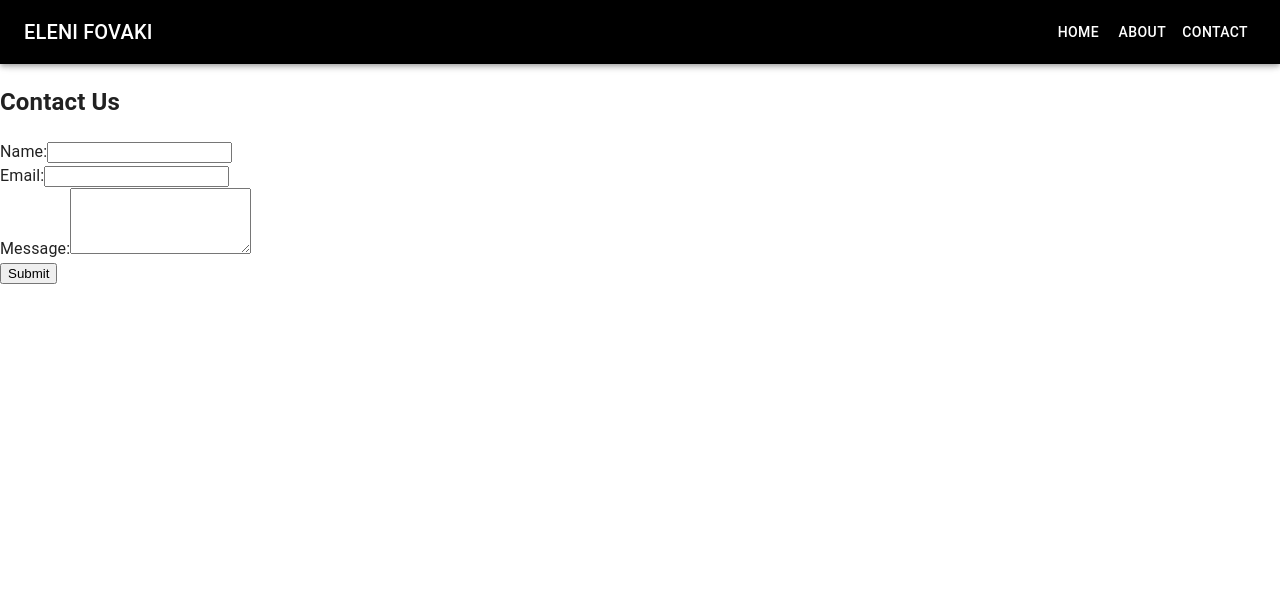
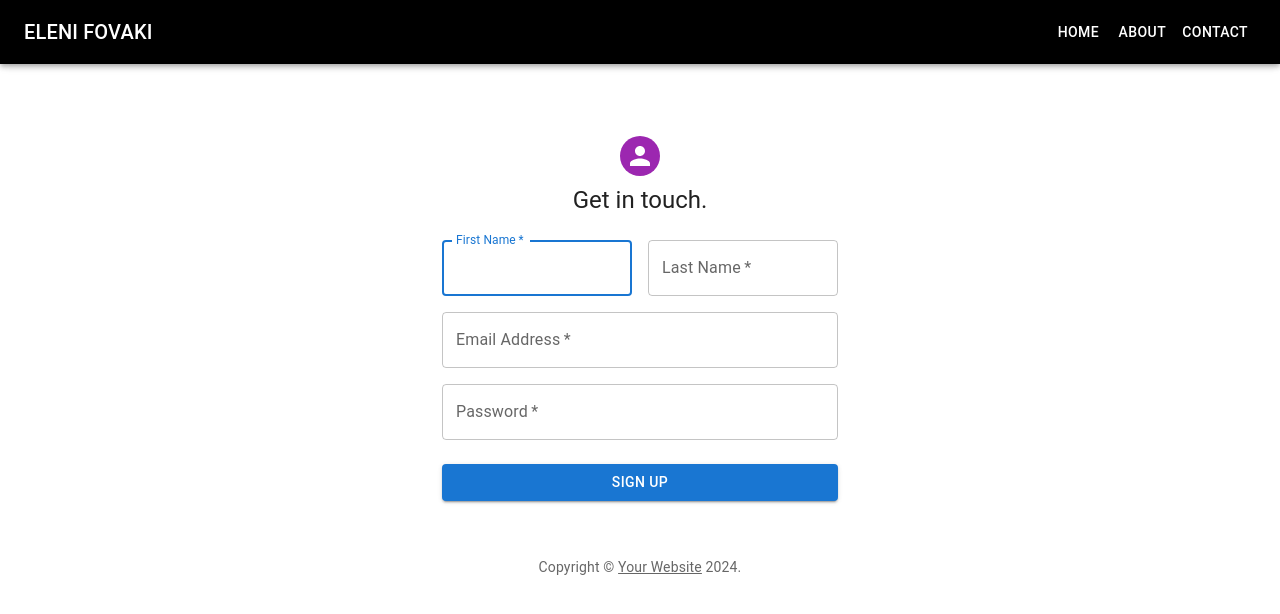
Before and after one commit to EleniFovaki/website-portfolio, a React (Create React App) app: page /contact in a window 1280 px wide. Shown: the top 614 px of the page. Built offline with nearby package versions, Linux system fonts and the light colour scheme.

Commit message:
contact page js setup
mui form added and first small adjustments in the Contact Page

```diff
--- a/package.json
+++ b/package.json
@@ -10,7 +10,7 @@
     "@testing-library/jest-dom": "^5.17.0",
     "@testing-library/react": "^13.4.0",
     "@testing-library/user-event": "^13.5.0",
-    "package_name": "^1.0.2",
+    "package_name": "^1.0.0",
     "react": "^18.2.0",
     "react-dom": "^18.2.0",
     "react-router-dom": "^6.22.3",
--- a/src/Contact.js
+++ b/src/Contact.js
@@ -1,24 +1,125 @@
 import React from 'react';
+import Avatar from '@mui/material/Avatar';
+import Button from '@mui/material/Button';
+import CssBaseline from '@mui/material/CssBaseline';
+import TextField from '@mui/material/TextField';
+import FormControlLabel from '@mui/material/FormControlLabel';
+import Checkbox from '@mui/material/Checkbox';
+import Link from '@mui/material/Link';
+import Grid from '@mui/material/Grid';
+import Box from '@mui/material/Box';
+import LockOutlinedIcon from '@mui/icons-material/LockOutlined';
+import Typography from '@mui/material/Typography';
+import Container from '@mui/material/Container';
+import { createTheme, ThemeProvider } from '@mui/material/styles';
+
+function Copyright(props) {
+  return (
+    <Typography variant="body2" color="text.secondary" align="center" {...props}>
+      {'Copyright © '}
+      <Link color="inherit" href="https://mui.com/">
+        Your Website
+      </Link>{' '}
+      {new Date().getFullYear()}
+      {'.'}
+    </Typography>
+  );
+}
+
+
 
 function Contact() {
   return (
     <div>
-      <h2>Contact Us</h2>
-      <form>
-        <div>
-          <label htmlFor="name">Name:</label>
-          <input type="text" id="name" name="name" />
-        </div>
-        <div>
-          <label htmlFor="email">Email:</label>
-          <input type="email" id="email" name="email" />
-        </div>
-        <div>
-          <label htmlFor="message">Message:</label>
-          <textarea id="message" name="message" rows="4" />
-        </div>
-        <button type="submit">Submit</button>
-      </form>
+      {/* <h2>Get in touch.</h2> */}
+
+      <Container component="main" maxWidth="xs">
+        <CssBaseline />
+        <Box
+          sx={{
+            marginTop: 8,
+            display: 'flex',
+            flexDirection: 'column',
+            alignItems: 'center',
+          }}
+        >
+          <Avatar sx={{ m: 1, bgcolor: 'secondary.main' }}>
+            {/* <LockOutlinedIcon /> */}
+          </Avatar>
+          <Typography component="h1" variant="h5">
+            Get in touch.
+          </Typography>
+          <Box component="form" noValidate  sx={{ mt: 3 }}>
+            <Grid container spacing={2}>
+              <Grid item xs={12} sm={6}>
+                <TextField
+                  autoComplete="given-name"
+                  name="firstName"
+                  required
+                  fullWidth
+                  id="firstName"
+                  label="First Name"
+                  autoFocus
+                />
+              </Grid>
+              <Grid item xs={12} sm={6}>
+                <TextField
+                  required
+                  fullWidth
+                  id="lastName"
+                  label="Last Name"
+                  name="lastName"
+                  autoComplete="family-name"
+                />
+              </Grid>
+              <Grid item xs={12}>
+                <TextField
+                  required
+                  fullWidth
+                  id="email"
+                  label="Email Address"
+                  name="email"
+                  autoComplete="email"
+                />
+              </Grid>
+              <Grid item xs={12}>
+                <TextField
+                  required
+                  fullWidth
+                  name="password"
+                  label="Password"
+                  type="password"
+                  id="password"
+                  autoComplete="new-password"
+                />
+              </Grid>
+              {/* <Grid item xs={12}>
+                <FormControlLabel
+                  control={<Checkbox value="allowExtraEmails" color="primary" />}
+                  label="I want to receive inspiration, marketing promotions and updates via email."
+                />
+              </Grid> */}
+            </Grid>
+            <Button
+              type="submit"
+              fullWidth
+              variant="contained"
+              sx={{ mt: 3, mb: 2 }}
+            >
+              Sign Up
+            </Button>
+            <Grid container justifyContent="flex-end">
+              {/* <Grid item>
+                <Link href="#" variant="body2">
+                  Already have an account? Sign in
+                </Link>
+              </Grid> */}
+            </Grid>
+          </Box>
+        </Box>
+        <Copyright sx={{ mt: 5 }} />
+      </Container>
+
     </div>
   );
 }
```
Also changed, not shown: 1 other file (tests, documents, lock files or other folders).
